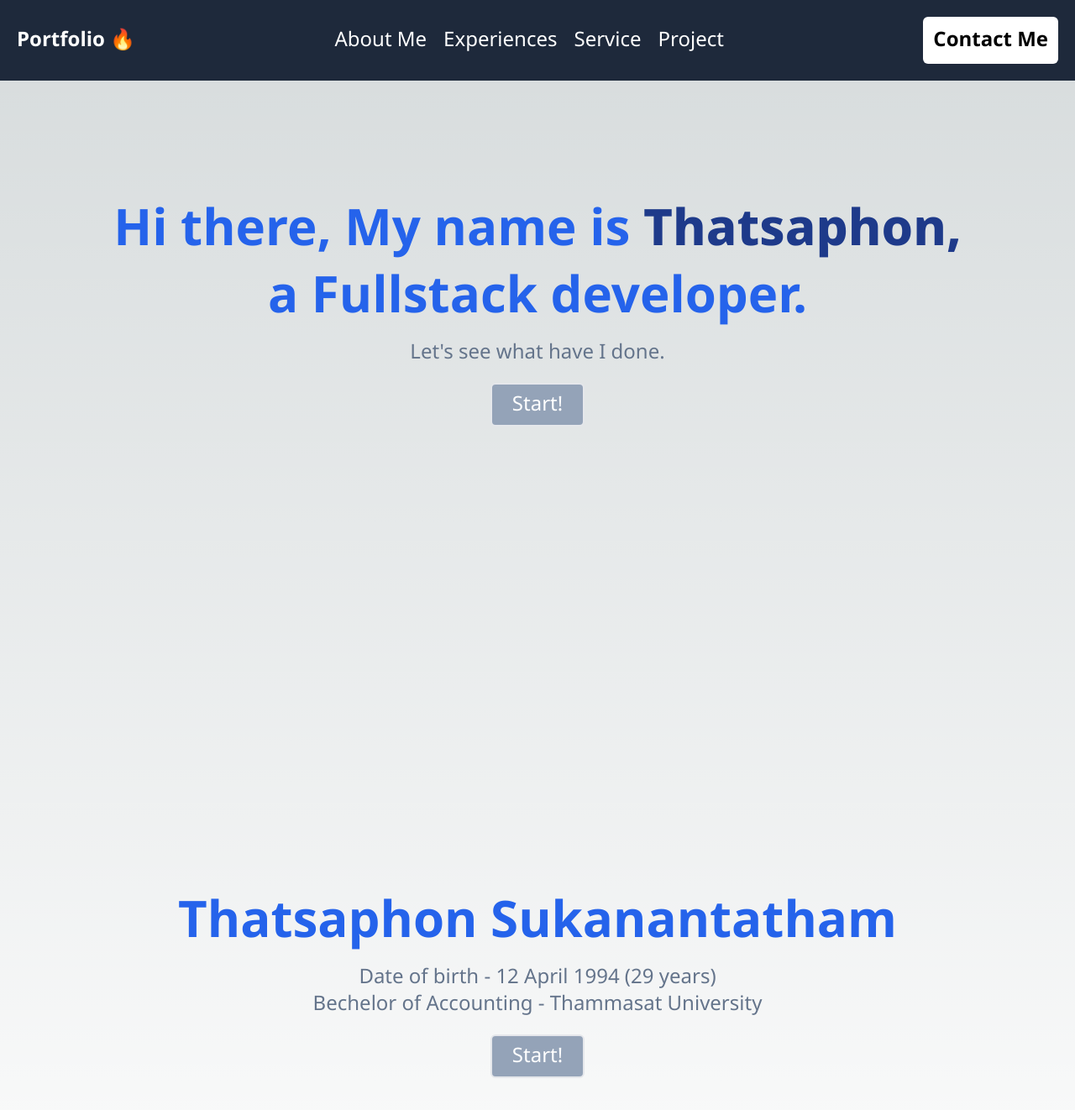
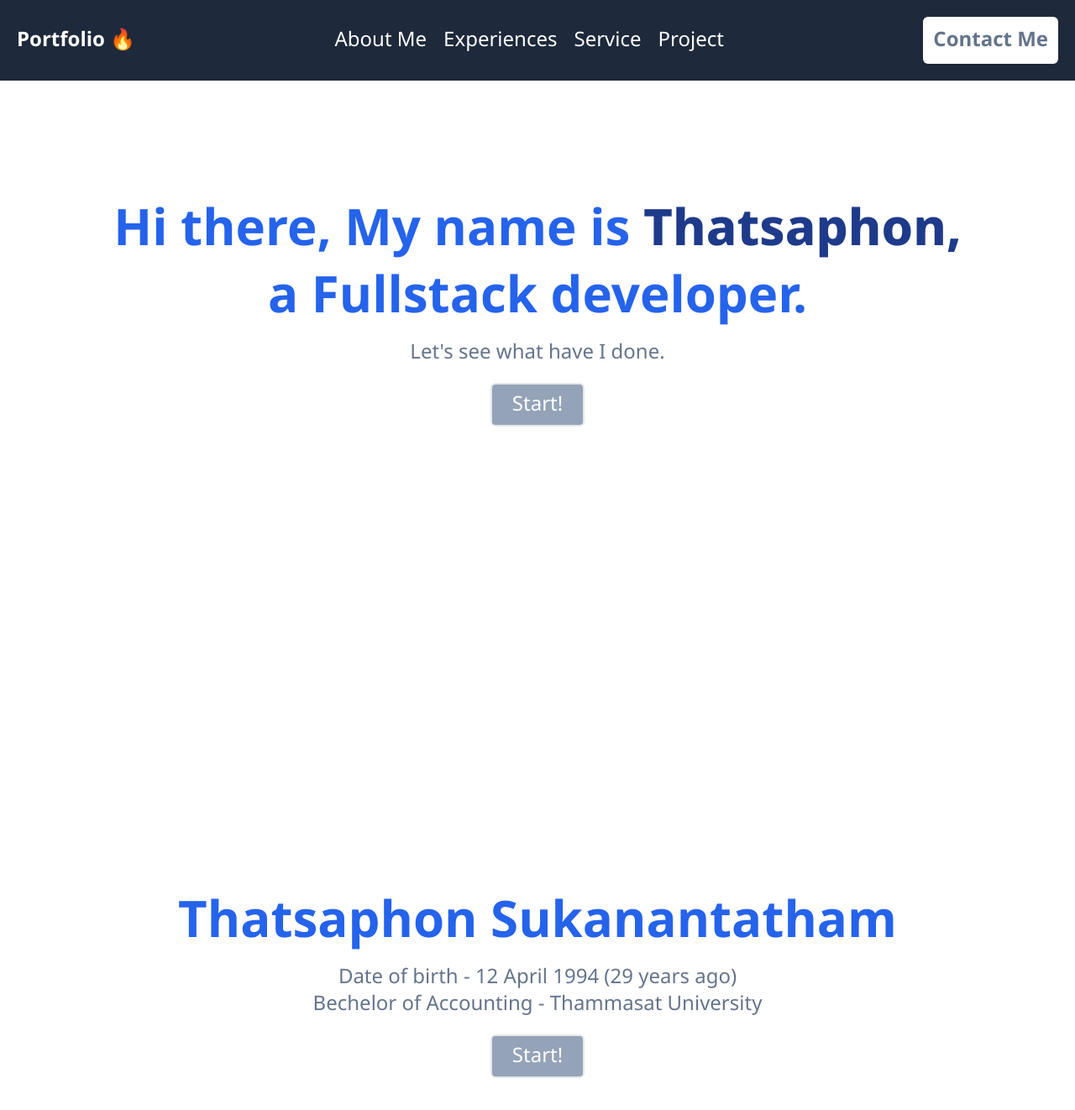
Before and after one commit to thatsaphon/portfolio, a Next.js app: page / in a window 1280 px wide. Shown: the top 1322 px of the page at 84% size. Built offline with nearby package versions, Linux system fonts and the light colour scheme.

Commit message:
add moment, update some dark light style

```diff
--- a/app/about/page.tsx
+++ b/app/about/page.tsx
@@ -1,7 +1,5 @@
-import dayjs from "dayjs";
+import moment from "moment";
 import React from "react";
-var relativeTime = require("dayjs/plugin/relativeTime");
-dayjs.extend(relativeTime);
 
 type Props = {};
 
@@ -13,8 +11,7 @@ export default function AboutPage({}: Props) {
       </h1>
       <div className="text-lg mt-3 lg:mt-0 lg:text-2xl text-slate-500">
         <p>
-          {`Date of birth - 12 April 1994`} (
-          {dayjs().from(dayjs("1994-04-12"), true)})
+          {`Date of birth - 12 April 1994`} ({moment("1994-04-12").fromNow()})
         </p>
         {/* {dayjs.from(dayjs("1994-04-12"))} */}
         <p>{`Bechelor of Accounting - Thammasat University`}</p>
--- a/app/globals.css
+++ b/app/globals.css
@@ -2,21 +2,21 @@
 @tailwind components;
 @tailwind utilities;
 
-:root {
+/* :root {
   --foreground-rgb: 0, 0, 0;
   --background-start-rgb: 214, 219, 220;
   --background-end-rgb: 255, 255, 255;
-}
+} */
 
-@media (prefers-color-scheme: dark) {
+/* @media (prefers-color-scheme: dark) {
   :root {
     --foreground-rgb: 255, 255, 255;
     --background-start-rgb: 0, 0, 0;
     --background-end-rgb: 0, 0, 0;
   }
-}
+} */
 
-body {
+/* body {
   color: rgb(var(--foreground-rgb));
   background: linear-gradient(
       to bottom,
@@ -24,7 +24,7 @@ body {
       rgb(var(--background-end-rgb))
     )
     rgb(var(--background-start-rgb));
-  }
+  } */
 html{
   scroll-behavior: smooth;
 }
--- a/app/layout.tsx
+++ b/app/layout.tsx
@@ -1,3 +1,4 @@
+import ThemeButtonComponent from "@/components/theme-button";
 import "./globals.css";
 import type { Metadata } from "next";
 import { Noto_Sans_Thai } from "next/font/google";
@@ -33,11 +34,13 @@ export default function RootLayout({
               Project
             </button>
           </div>
-          <button className="bg-white rounded-md text-2xl font-bold p-3">
-            Contact Me
-          </button>
+          <div>
+            <button className="bg-white rounded-md text-2xl font-bold p-3 text-slate-500">
+              Contact Me
+            </button>
+          </div>
         </header>
-        {children}
+        <div className="dark:bg-black">{children}</div>
       </body>
     </html>
   );
--- a/app/page.tsx
+++ b/app/page.tsx
@@ -6,11 +6,13 @@ export default function Home() {
   return (
     <>
       <div className="flex min-h-screen flex-col items-center justify-center p-24 pb-36 lg:gap-5 text-center">
-        <h1 className="text-3xl lg:text-6xl text-blue-600 font-bold">
+        <h1 className="text-3xl lg:text-6xl text-blue-600 dark:text-blue-400 font-bold">
           Hi there, My name is{" "}
-          <span className="text-blue-900 font-extrabold">Thatsaphon,</span>
+          <span className="text-blue-900 dark:text-blue-300 font-extrabold">
+            Thatsaphon,
+          </span>
         </h1>
-        <h1 className="text-3xl lg:text-6xl text-blue-600 font-bold">
+        <h1 className="text-3xl lg:text-6xl text-blue-600 dark:text-blue-400 font-bold">
           a Fullstack developer.
         </h1>
         <h3 className="text-lg mt-3 lg:mt-0 lg:text-2xl text-slate-500">
--- a/package.json
+++ b/package.json
@@ -13,9 +13,9 @@
     "@types/react": "18.2.15",
     "@types/react-dom": "18.2.7",
     "autoprefixer": "10.4.14",
-    "dayjs": "^1.11.9",
     "eslint": "8.45.0",
     "eslint-config-next": "13.4.10",
+    "moment": "^2.29.4",
     "next": "13.4.10",
     "postcss": "8.4.26",
     "react": "18.2.0",
--- a/tailwind.config.js
+++ b/tailwind.config.js
@@ -1,18 +1,19 @@
 /** @type {import('tailwindcss').Config} */
 module.exports = {
   content: [
-    './pages/**/*.{js,ts,jsx,tsx,mdx}',
-    './components/**/*.{js,ts,jsx,tsx,mdx}',
-    './app/**/*.{js,ts,jsx,tsx,mdx}',
+    "./pages/**/*.{js,ts,jsx,tsx,mdx}",
+    "./components/**/*.{js,ts,jsx,tsx,mdx}",
+    "./app/**/*.{js,ts,jsx,tsx,mdx}",
   ],
+  darkMode: ["class"],
   theme: {
     extend: {
       backgroundImage: {
-        'gradient-radial': 'radial-gradient(var(--tw-gradient-stops))',
-        'gradient-conic':
-          'conic-gradient(from 180deg at 50% 50%, var(--tw-gradient-stops))',
+        "gradient-radial": "radial-gradient(var(--tw-gradient-stops))",
+        "gradient-conic":
+          "conic-gradient(from 180deg at 50% 50%, var(--tw-gradient-stops))",
       },
     },
   },
   plugins: [],
-}
+};
```
Also changed, not shown: 1 other file (tests, documents, lock files or other folders).
